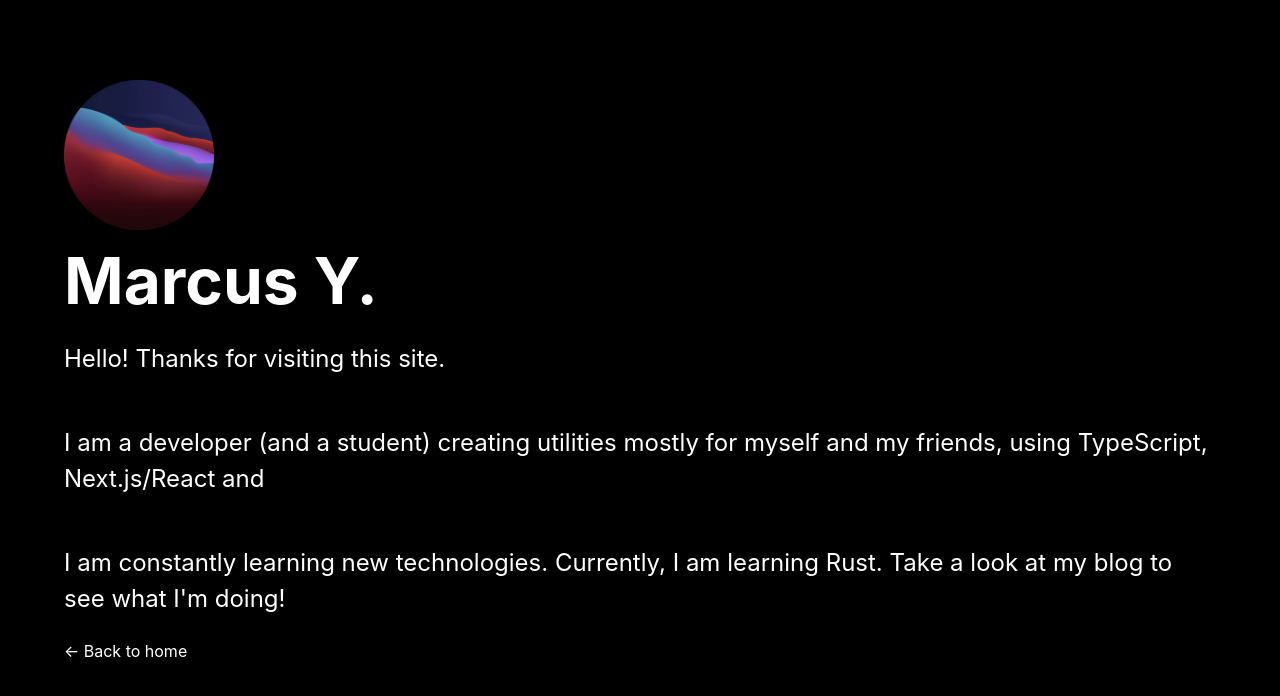
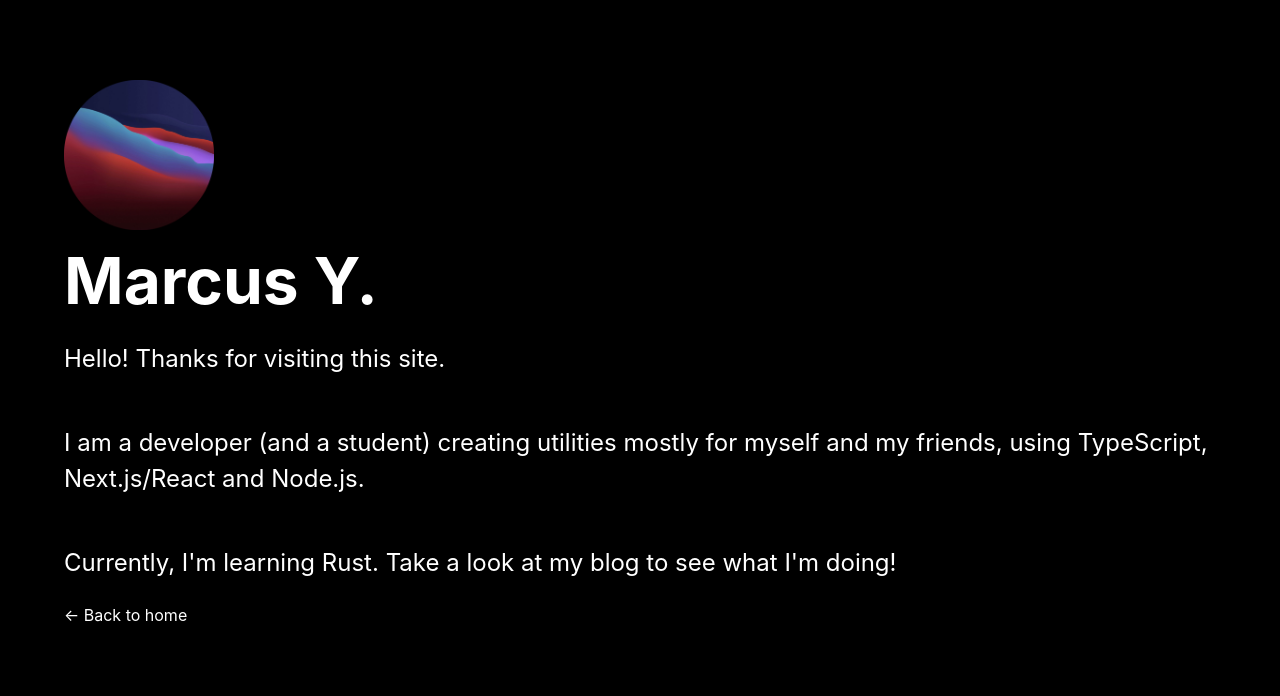
Before and after one commit to geenva/m, a Next.js app: page /about in a window 1280 px wide. Shown: the top 696 px of the page. Built offline with nearby package versions, Linux system fonts and the light colour scheme.

Commit message:
📝 Finish bio

```diff
--- a/pages/about/index.tsx
+++ b/pages/about/index.tsx
@@ -28,11 +28,10 @@ export default function Home() {
         </p>
         <p className={styles.description}>
           I am a developer (and a student) creating utilities mostly for myself
-          and my friends, using TypeScript, Next.js/React and
+          and my friends, using TypeScript, Next.js/React and Node.js.
         </p>
         <p className={styles.description}>
-          I am constantly learning new technologies. Currently, I am learning
-          Rust.{" "}
+          Currently, I'm learning Rust.{" "}
           <Link href="/blog">
             Take a look at my blog to see what I'm doing!
           </Link>
```
